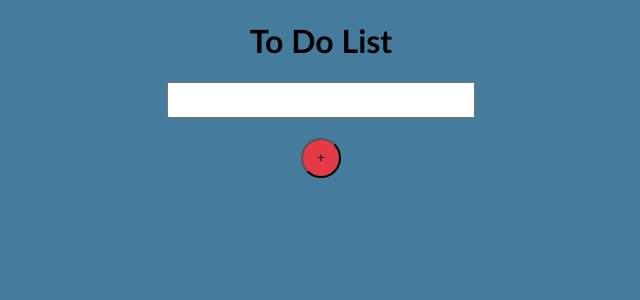
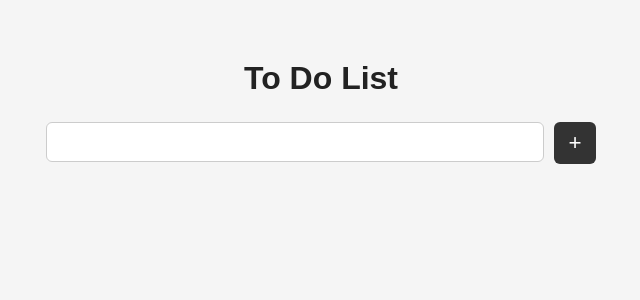
Before and after one commit to AishwaryaTS-cloud/react-todo-app, a React (Vite) app: page / in a window 1280 px wide. Shown: the top 300 px of the page, without its empty margins (319-959 px from the left). Built offline with nearby package versions, Linux system fonts and the light colour scheme.

Commit message:
style: improve todo app UI

```diff
--- a/src/App.css
+++ b/src/App.css
@@ -1,64 +1,137 @@
 body {
-  font-family: "Trebuchet MS", "Lucida Sans Unicode", "Lucida Grande", "Lucida Sans", Arial, sans-serif;
-  background-color: #457B9D;
+  margin: 0;
+  font-family: Arial, sans-serif;
+  background-color: #f5f5f5;
+  color: #222;
 }
 
-h1{
-  text-align: center;
+main {
+  width: 550px;
+  max-width: 90%;
+  margin: 60px auto;
 }
 
-.input-container{
+h1 {
+  text-align: center;
+  margin-bottom: 25px;
+}
+
+
+/* Input */
+
+.input-container {
+  display: flex;
+  justify-content: center;
+  gap: 10px;
+}
+
+.input-container > input {
+  flex: 1;
+  height: 38px;
+  padding: 0 10px;
+  border: 1px solid #ccc;
+  border-radius: 6px;
+  font-size: 1rem;
+  outline: none;
+}
+
+.input-container > input:focus {
+  border-color: #777;
+}
+
+.input-container > button {
+  width: 42px;
+  height: 42px;
+  border: none;
+  border-radius: 6px;
+  background-color: #333;
+  color: white;
+  font-size: 1.4rem;
+  cursor: pointer;
+}
+
+.input-container > button:hover {
+  background-color: #555;
+}
+
+
+/* Todo Container */
+
+.container {
+  margin-top: 20px;
   display: flex;
   flex-direction: column;
-  align-items: center;
+  gap: 8px;
 }
 
-.input-container > input{
-  width: 300px;
-  height: 30px;
-  font-size: 1.25rem;
-}
 
-.input-container > button{
-  width: 40px;
-  height: 40px;
-  border-radius: 20px;
-  font: 1.5rem;
-  background-color: #E63946;
-  margin-top: 20px;
-}
+/* Todo */
 
-.container{
-  margin-top: 15px ;
-  display: flex;
-  flex-direction: column;
-  align-items: center;
-  gap : 10px;
-}
-
-.todo{
-  width: 500px;
-  font-size: 1.2rem;
+.todo {
+  width: 100%;
+  min-height: 45px;
+  padding: 5px 10px;
   display: flex;
   justify-content: space-between;
   align-items: center;
-  border-radius: 10px;
-  background-color: #F1FAEE;
-  padding: 0px 5px;
-  margin-bottom: 10px;
+
+  background-color: white;
+  border: 1px solid #ddd;
+  border-radius: 6px;
 }
 
-.actions > button{
-  background-color: #E63946;
+.todo p {
+  margin: 0;
+  word-break: break-word;
+}
+
+
+/* Actions */
+
+.actions {
+  display: flex;
+  align-items: center;
+  gap: 8px;
+}
+
+.actions > input {
+  width: 17px;
+  height: 17px;
+  cursor: pointer;
+}
+
+.actions > button {
+  border: none;
+  border-radius: 5px;
+  padding: 6px 10px;
+
+  background-color: #e74c3c;
   color: white;
-  height: 30px;
-  width: 75px;
-  border-radius: 10px;
-  font-size: 1.05rem;
-  margin-left: 10px;
+
+  cursor: pointer;
 }
+
+.actions > button:hover {
+  background-color: #c0392b;
+}
+
+
+/* Completed Todo */
 
 .completed {
   text-decoration: line-through;
   opacity: 0.5;
 }
+
+
+/* Mobile */
+
+@media (max-width: 600px) {
+  main {
+    margin-top: 40px;
+  }
+
+  .todo {
+    padding: 5px 8px;
+  }
+}
```
